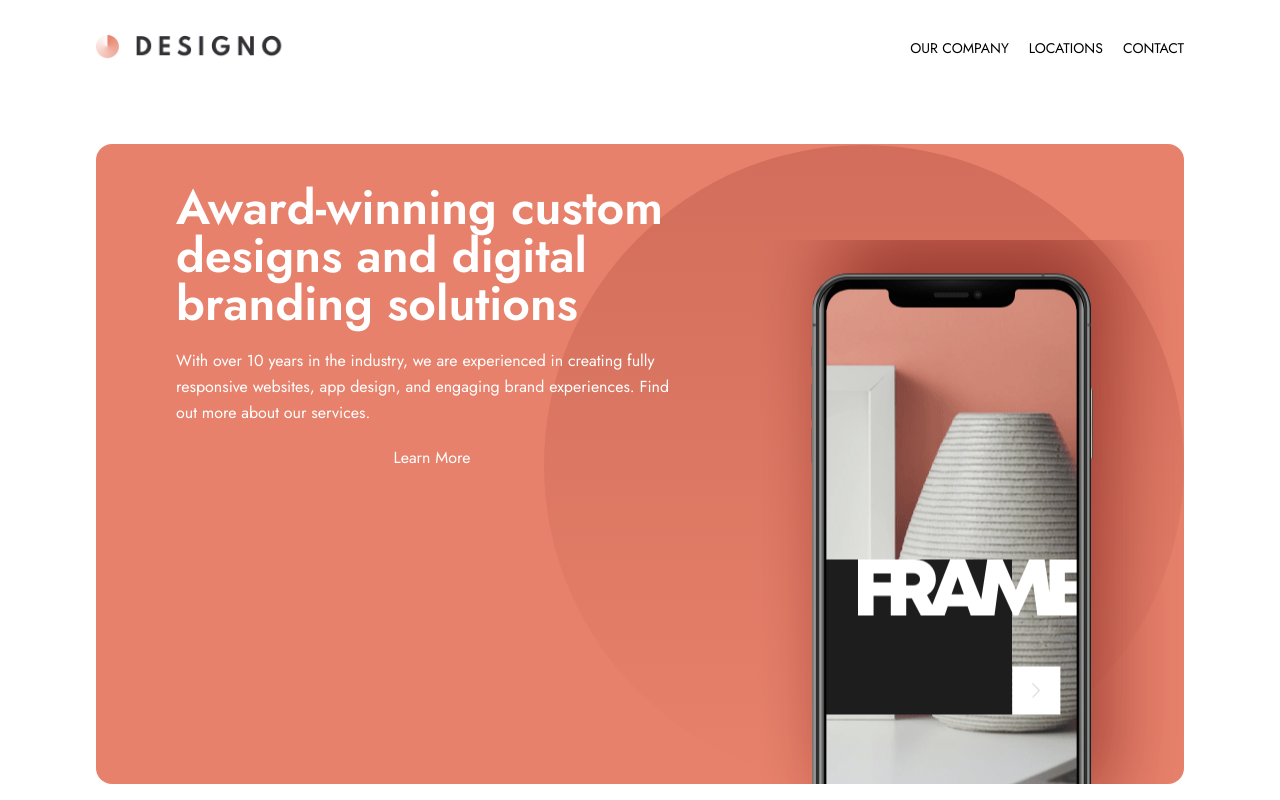
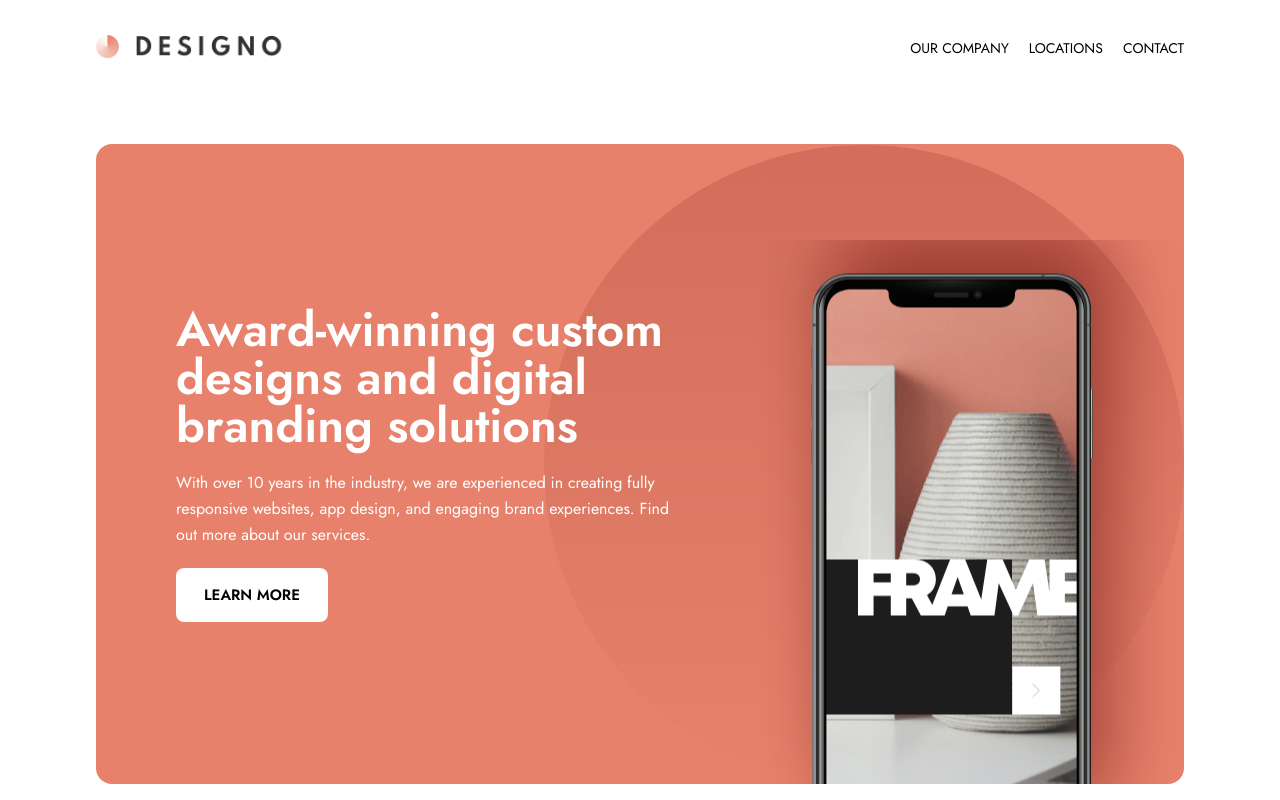
Before and after one commit to Oz996/Designo, a React (Vite) app: page / in a window 1280 px wide. Shown: the top 800 px of the page. Built offline with nearby package versions, Linux system fonts and the light colour scheme.

Commit message:
added button component

```diff
--- a/package.json
+++ b/package.json
@@ -10,6 +10,7 @@
     "preview": "vite preview"
   },
   "dependencies": {
+    "classnames": "^2.5.1",
     "framer-motion": "^11.0.24",
     "react": "^18.2.0",
     "react-dom": "^18.2.0",
--- /dev/null
+++ b/src/components/shared/Button.tsx
@@ -0,0 +1,23 @@
+import classNames from "classnames";
+
+interface props {
+  variant?: "primary" | "secondary";
+  children: string;
+}
+
+const Button = ({ variant = "primary", children }: props) => {
+  return (
+    <button
+      className={classNames({
+        "min-w-[9.5rem] uppercase py-4 text-[15px] font-semibold rounded-lg cursor-pointer":
+          true,
+        "bg-white": variant === "primary",
+        "bg-peach text-black-light": variant === "secondary",
+      })}
+    >
+      {children}
+    </button>
+  );
+};
+
+export default Button;
--- a/src/pages/Home/Home.tsx
+++ b/src/pages/Home/Home.tsx
@@ -1,17 +1,21 @@
+import Button from "../../components/shared/Button";
+
 const Home = () => {
   return (
-    <section className="w-full h-[40rem] bg-peach rounded-2xl bg-home-circle-desktop bg-no-repeat bg-right relative overflow-hidden">
+    <section className="w-full h-[40rem] bg-peach rounded-2xl bg-home-circle-desktop bg-no-repeat bg-right relative overflow-hidden flex items-center">
       <div className="w-full h-[40rem] bg-home-phone-desktop bg-no-repeat bg-right absolute right-[-5rem] top-[6rem]" />
-      <div className="px-20 py-10 flex flex-col gap-5 w-[42rem] text-white">
-        <h2 className="heading-lg">
+      <div className="px-20 flex flex-col gap-5 w-[42rem]">
+        <h2 className="heading-lg text-white">
           Award-winning custom designs and digital branding solutions
         </h2>
-        <p className="body">
+        <p className="body text-white">
           With over 10 years in the industry, we are experienced in creating
           fully responsive websites, app design, and engaging brand experiences.
           Find out more about our services.
         </p>
-        <button className="capitalize">learn more</button>
+        <div>
+          <Button>learn more</Button>
+        </div>
       </div>
     </section>
   );
```
Also changed, not shown: 1 other file (tests, documents, lock files or other folders).
